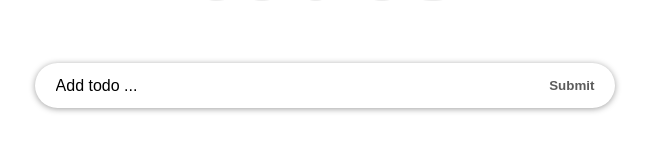
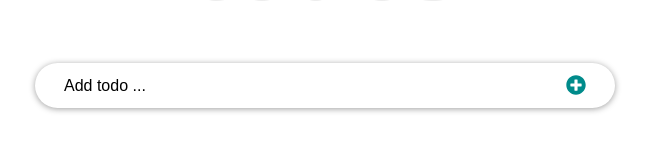
Before and after one commit to lane-cn/react-study, a React (Create React App) app: page / in a window 1280 px wide. Shown: the part 233-384 px from the top of the page, without its empty margins (315-964 px from the left). Built offline with nearby package versions, Linux system fonts and the light colour scheme.

Commit message:
feat: change button to svg icons

```diff
--- a/package.json
+++ b/package.json
@@ -8,6 +8,7 @@
     "@testing-library/user-event": "^13.5.0",
     "react": "^17.0.2",
     "react-dom": "^17.0.2",
+    "react-icons": "^4.3.1",
     "react-scripts": "5.0.0",
     "uuid": "^8.3.2",
     "web-vitals": "^2.1.4"
--- a/src/App.css
+++ b/src/App.css
@@ -63,3 +63,8 @@
   outline: none;
   border: none;
 }
+.input-submit svg {
+  color: darkcyan;
+  font-size: 20px;
+  margin-top: 2px;
+}
--- a/src/components/InputTodo.js
+++ b/src/components/InputTodo.js
@@ -1,4 +1,5 @@
 import React, {useState} from "react";
+import { FaPlusCircle } from "react-icons/fa";
 
 const InputTodo = (props) => {
     const [inputText, setInputText] = useState({
@@ -36,7 +37,9 @@
                 value={inputText.title}
                 onChange={onChange}
             />
-            <button className="input-submit">Submit</button>
+            <button className="input-submit">
+                <FaPlusCircle />
+            </button>
         </form>
     )
 }
--- a/src/components/TodoItem.js
+++ b/src/components/TodoItem.js
@@ -1,5 +1,6 @@
 import React, {useState, useEffect} from "react";
 import styles from "./TodoItem.module.css";
+import { FaTrash } from "react-icons/fa";
 
 const TodoItem = (props) => {
     const [editing, setEditing] = useState(false);
@@ -62,7 +63,7 @@
                 {title}
             </span>
             <button onClick={() => props.handleDeleteProps(id)}>
-                Delete
+                <FaTrash style={{color: "orangered", fontSize: "16px"}} />
             </button>
         </div>
         <input
```
Also changed, not shown: 1 other file (tests, documents, lock files or other folders).
